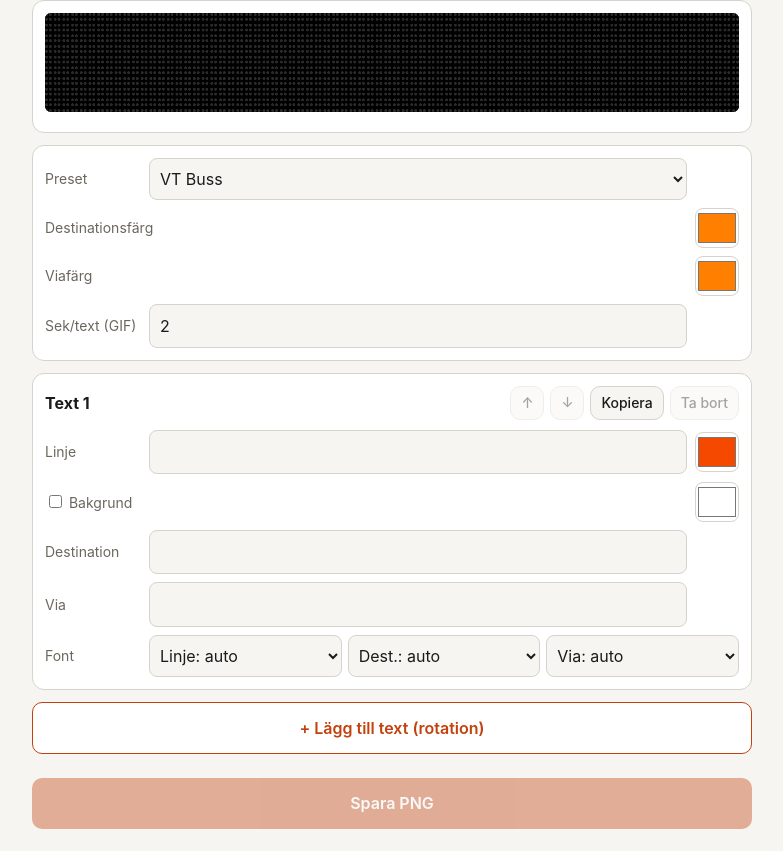
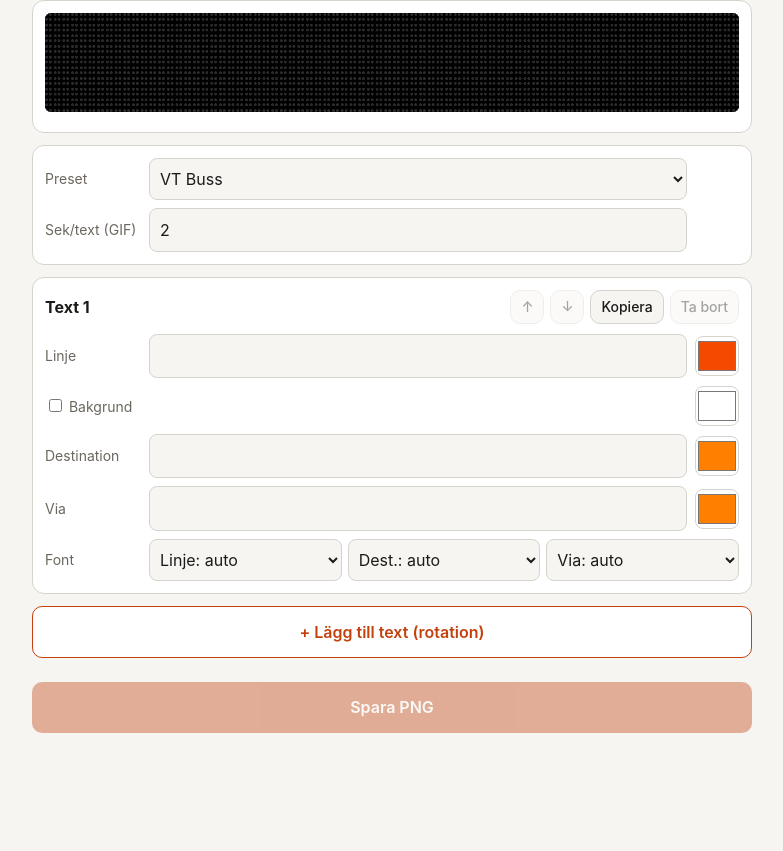
Before and after one commit to bfvgl/destinationsskylt, a plain HTML site: page index.html in a window 1280 px wide. Shown: the part 54-905 px from the top of the page, without its empty margins (248-1031 px from the left). After the commit the page ends 809 px from the top, so only its background shows below. Drawn offline with Linux system fonts and the light colour scheme.

Commit message:
Add files via upload

```diff
--- a/index.html
+++ b/index.html
@@ -34,8 +34,6 @@ button.sec{background:var(--card);color:var(--ac);border:1px solid var(--ac);mar
 <label class="sm" id="playrow" hidden><input type="checkbox" id="play"> Spela rotation i förhandsvisningen</label></div>
 <div class="card">
 <div class="row"><label for="preset">Preset</label><select id="preset"></select><span></span></div>
-<div class="row"><label>Destinationsfärg</label><span></span><input type="color" id="c_dest" value="#ff8000"></div>
-<div class="row"><label>Viafärg</label><span></span><input type="color" id="c_via" value="#ff8000"></div>
 <div class="row"><label for="sec">Sek/text (GIF)</label><input type="text" id="sec" value="2" inputmode="decimal"><span></span></div>
 </div>
 <div id="pages"></div>
@@ -223,7 +221,7 @@ const show=f=>{cv.width=f.w;cv.height=f.h;cx.putImageData(new ImageData(f.data,f
 const say=s=>{$("status").textContent=s};
 const el=(t,a={},...k)=>{const e=document.createElement(t);for(const x in a){if(x in e)e[x]=a[x];else e.setAttribute(x,a[x])}e.append(...k);return e};
 let pages=[],active=0,tm=null,results=[];
-const newPage=(o={})=>({line:"",dest:"",via:"",fl:"",fd:"",fv:"",cl:P.cl,cb:P.cb,bgon:P.bgon,...o});
+const newPage=(o={})=>({line:"",dest:"",via:"",fl:"",fd:"",fv:"",cl:P.cl,cb:P.cb,bgon:P.bgon,cd:"#ff8000",cv:"#ff8000",...o});
 const autoCol=p=>{const c=P.auto&&P.auto[p.line.trim().toUpperCase()];if(!c)return false;p.cl=c[0];p.cb=c[1];p.bgon=true;return true};
 const sync=p=>{p.ui.cl.value=p.cl;p.ui.cb.value=p.cb;p.ui.bgon.checked=p.bgon};
 const draw=()=>{drawCards();update()};
@@ -253,7 +251,7 @@ function drawCards(){
    btn("Kopiera",()=>{pages.splice(i+1,0,newPage(p));active=i+1;draw()}),
    btn("Ta bort",()=>{pages.splice(i,1);active=Math.min(active,pages.length-1);draw()},pages.length<2));
   const card=el("div",{className:"card"},head,tx("line","Linje","cl"),row(el("label",{},cb," Bakgrund"),el("span"),bc),
-   tx("dest","Destination"),tx("via","Via"),row(el("label",{textContent:"Font"}),fs));
+   tx("dest","Destination","cd"),tx("via","Via","cv"),row(el("label",{textContent:"Font"}),fs));
   card.onfocusin=()=>{if(active!==i){active=i;update()}};
   box.append(card);
  });
@@ -261,11 +259,11 @@ function drawCards(){
 function update(){
  clearInterval(tm);
  CFG.sec=Math.max(.5,parseFloat($("sec").value.replace(",","."))||2);
- const G={cd:$("c_dest").value,cv:$("c_via").value},warns=[];
+ const warns=[];
  const empty=pages.length===1&&!(pages[0].line+pages[0].dest+pages[0].via).trim();
  results=pages.map((p,i)=>{
   const force=p.via.trim()&&!/\bvia\b/i.test(p.via)?(F[CFG.two]||null):null;
-  const r=layout({...p,...G,fo:{line:p.fl,dest:p.fd,via:p.fv}},force),pre=pages.length>1?`Text ${i+1}: `:"";
+  const r=layout({...p,fo:{line:p.fl,dest:p.fd,via:p.fv}},force),pre=pages.length>1?`Text ${i+1}: `:"";
   r.force=!!force;r.warns.forEach(w=>warns.push(pre+w));
   if(!r.px.size&&!empty)warns.push(pre+"tom, inget att rita");
   return r;
@@ -307,6 +305,6 @@ $("preset").onchange=()=>{
  pages.forEach(p=>{Object.assign(p,{fl:"",fd:"",fv:"",cl:P.cl,cb:P.cb,bgon:P.bgon});autoCol(p)});
  draw();
 };
-["c_dest","c_via","sec","play"].forEach(id=>$(id).addEventListener("input",update));
+["sec","play"].forEach(id=>$(id).addEventListener("input",update));
 pages=[newPage()];draw();
 </script></body></html>
```
